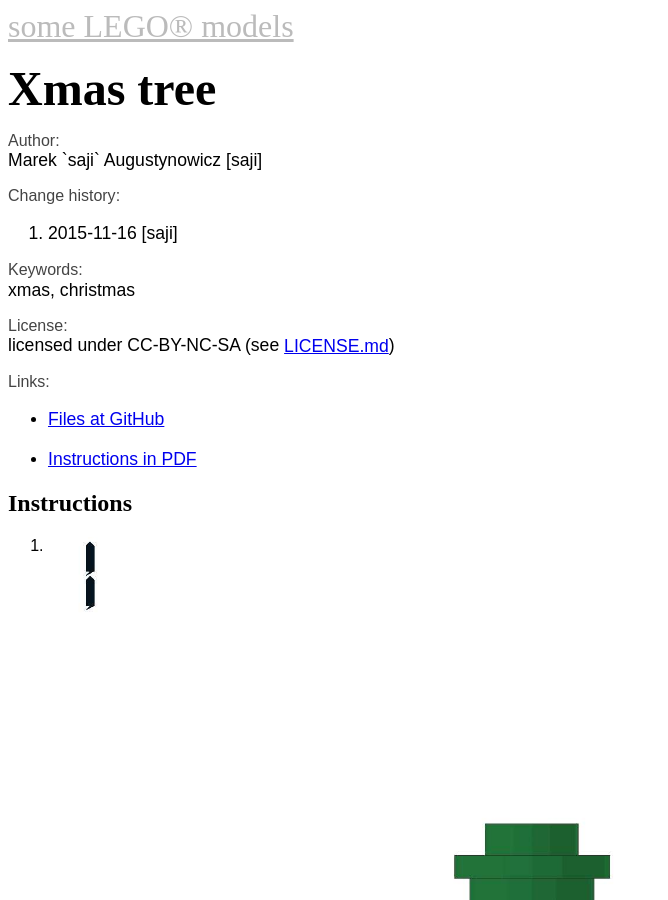
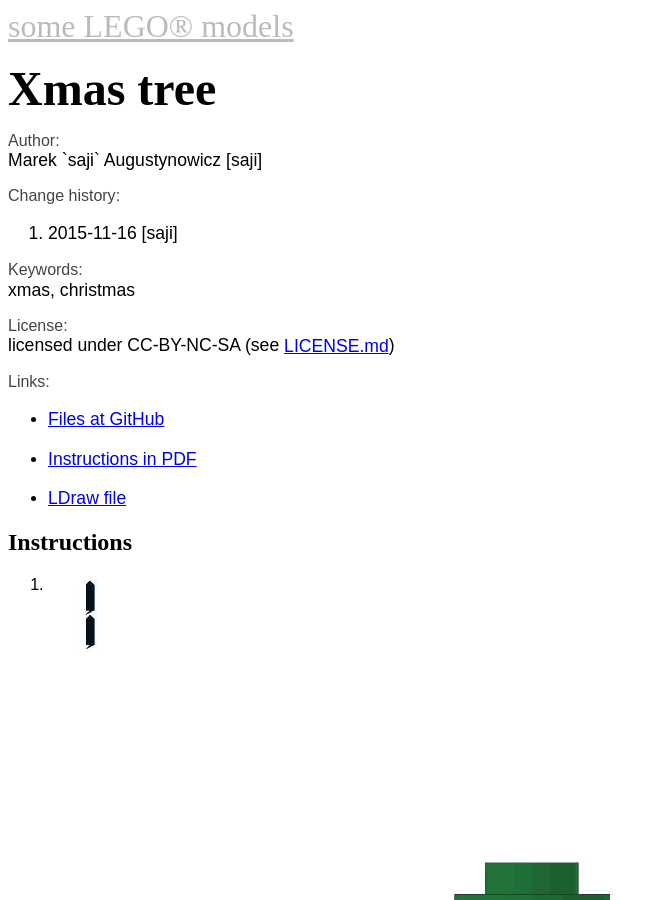
Before and after one commit to marek-saji/lego-models, a Jekyll site: the page built from models/xmas-tree/README.md, in a window 1280 px wide and 900 px high. Shown: the whole window, without its empty margins (0-668 px from the left). Built offline with Jekyll 4.4.1, drawn with Linux system fonts in a browser that asks for light colours; Markdown is read by kramdown in place of the engine named in the settings.

Commit message:
Links to LDraw and Stud.io files

```diff
--- a/_layouts/model.html
+++ b/_layouts/model.html
@@ -54,6 +54,16 @@
           <a href="http://www.mecabricks.com/en/models/{{ page.mecabricksId }}">Model at MecaBricks.com</a>
         </li>
       {% endif %}
+      {% if page.ioName %}
+        <li>
+          <a href="{{ page.ioName }}">Stud.io file</a>
+        </li>
+      {% endif %}
+      {% if page.ldrName %}
+        <li>
+          <a href="{{ page.ldrName }}">LDraw file</a>
+        </li>
+      {% endif %}
       {% if page.links %}
         {% for link in page.links %}
           <li>
```
Also changed, not shown: models/dalek/README.md (+2 -1 lines).
